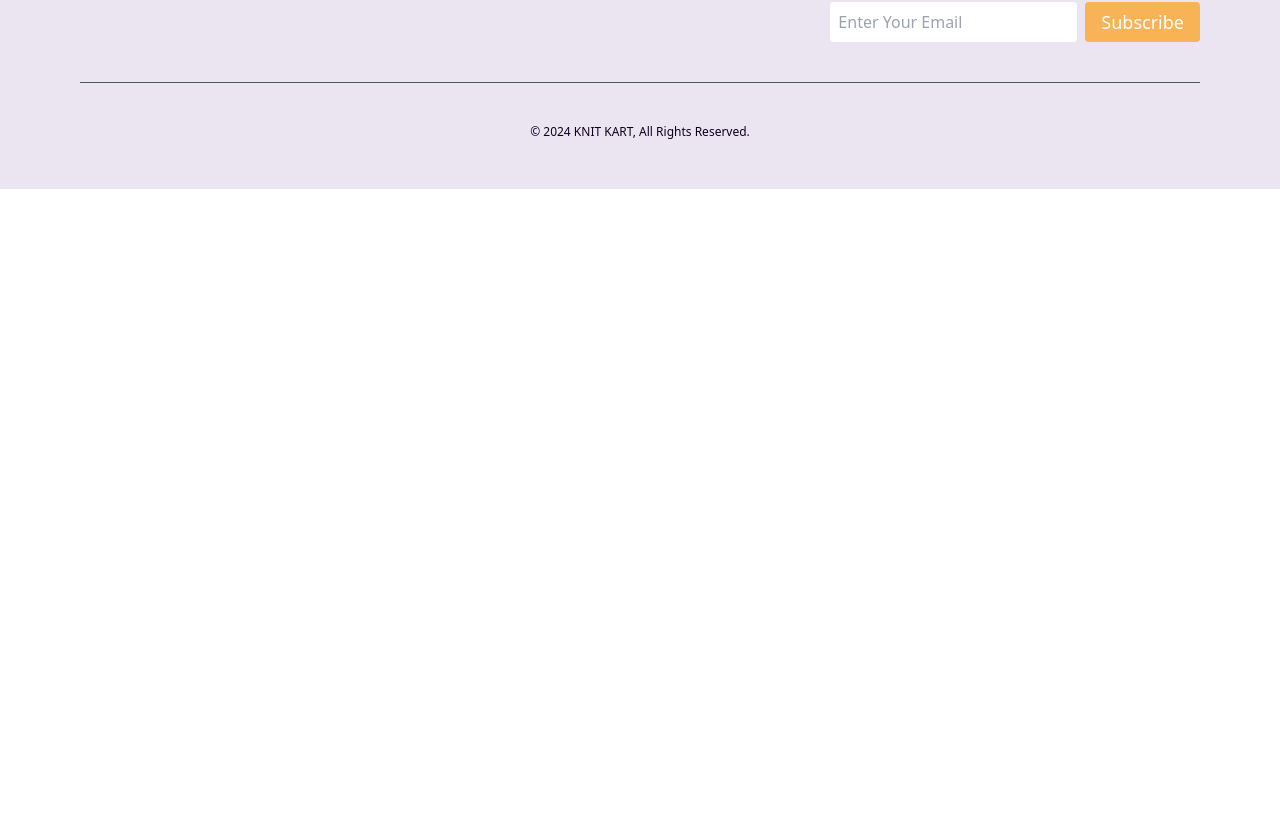
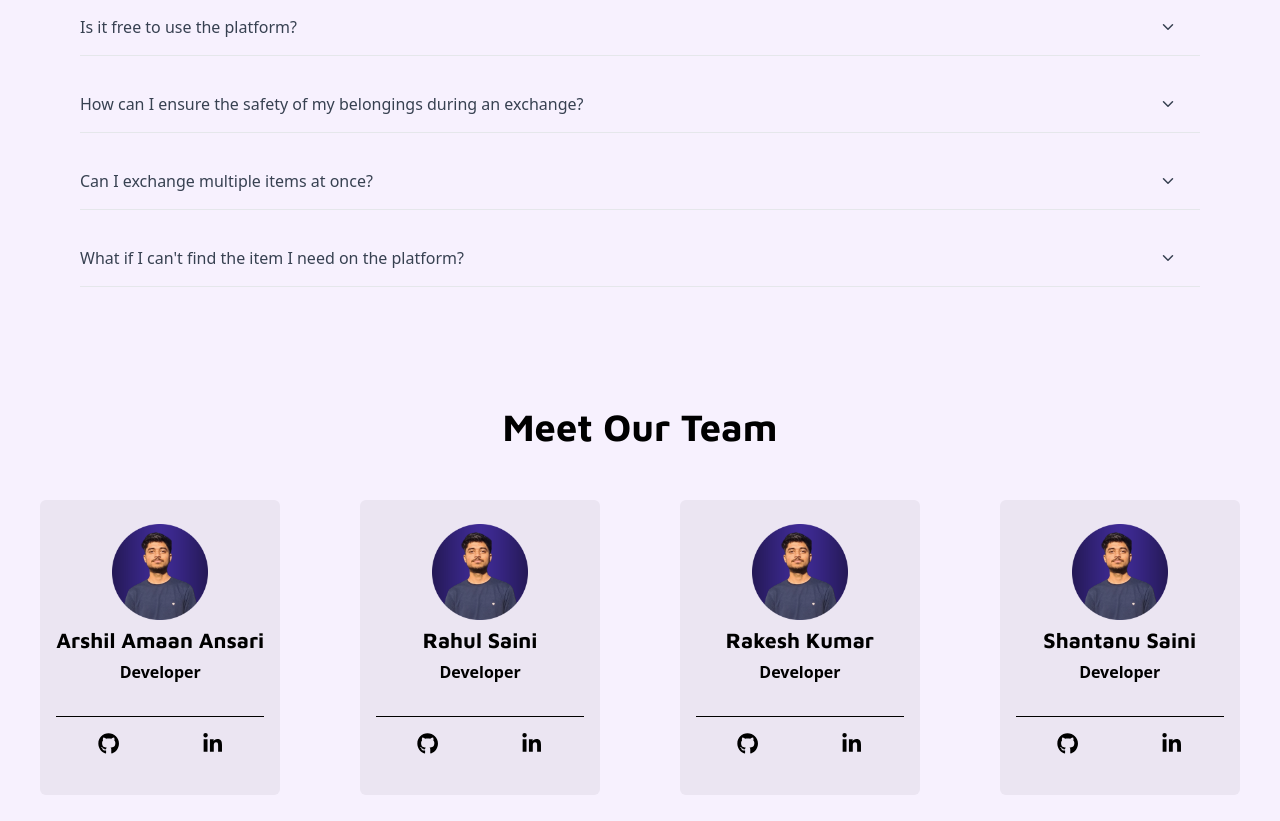
Before and after one commit to Rahul-K-Saini/KNIT-KART, a React (Vite) app in the folder frontend/: page /landing in a window 1280 px wide. Shown: the part 859-1680 px from the top of the page. Before the commit the page ends 1048 px from the top, so only its background shows below. Built offline with nearby package versions, Linux system fonts and the light colour scheme; what tailwindcss-animated would draw is missing.

Commit message:
add: landing page

```diff
--- a/frontend/src/App.jsx
+++ b/frontend/src/App.jsx
@@ -9,13 +9,20 @@ import Profile from "./Pages/Profile/Profile";
 import { BrowserRouter as Router, Routes, Route } from "react-router-dom";
 import Homepage from "./Pages/Home/Homepage";
 import ProtectedRoute from "./Pages/Protected/ProtectedRoute";
+import Landing from "./Pages/Landing/Landing";
 
 const App = () => {
   return (
     <>
-    {/* <h1>Hello</h1> */}
+      {/* <h1>Hello</h1> */}
       <Navbar />
       <Routes>
+        <Route
+          path="/landing"
+          element={
+            <Landing />
+          }
+        />
         <Route
           path="/"
           element={
--- /dev/null
+++ b/frontend/src/Components/OurTeam/OurTeam.jsx
@@ -0,0 +1,32 @@
+import React from 'react';
+import team from './Team';
+import { FaGithub } from "react-icons/fa6";
+import { FaLinkedinIn } from "react-icons/fa6";
+
+const OurTeam = () => {
+    return (
+        <>
+            <div className="flex flex-col justify-center items-center container mx-auto py-8 px-4 w-full bg-background">
+                <h1 className="text-3xl font-bold mb-4">Meet Our Team</h1>
+                <div className="grid md:grid-cols-4 grid-col-1 gap-20 md:my-7 my-4">
+                    {team.map((member, index) => (
+                        <div key={index} className="flex flex-col items-center px-4 py-6 rounded-md bg-footer transition-all hover:-translate-y-3 duration-300 hover:shadow-xl">
+                            <div className='flex flex-col items-center space-y-1'>
+                                <img src={member.imageUrl} className='h-24 w-auto transition-all hover:scale-105 duration-300' />
+                                <h5>{member.name}</h5>
+                                <p className='font-semibold'>{member.title}</p>
+                            </div>
+                            {/* social media links */}
+                            <div className='flex items-center justify-around mt-8 py-4 w-full border-t border-black'>
+                                <a href={member.github}><FaGithub className='hover:cursor-pointer text-xl' /></a>
+                                <a href={member.linkdeIn}><FaLinkedinIn className='hover:cursor-pointer text-xl' /></a>
+                            </div>
+                        </div>
+                    ))}
+                </div>
+            </div>
+        </>
+    );
+};
+
+export default OurTeam;
--- /dev/null
+++ b/frontend/src/Components/OurTeam/Team.js
@@ -0,0 +1,38 @@
+import shantanu from '../../assets/teamImages/shantanu.png'
+
+const team = [
+    {
+        name: "Arshil Amaan Ansari",
+        title: "Developer",
+        linkedin: "",
+        imageUrl: shantanu,
+        linkdeIn: "",
+        github: ""
+    },
+    {
+        name: "Rahul Saini",
+        title: "Developer",
+        linkedin: "",
+        imageUrl: shantanu,
+        linkdeIn: "",
+        github: ""
+    },
+    {
+        name: "Rakesh Kumar",
+        title: "Developer",
+        linkedin: "",
+        imageUrl: shantanu,
+        linkdeIn: "",
+        github: ""
+    },
+    {
+        name: "Shantanu Saini",
+        title: "Developer",
+        linkedin: "",
+        imageUrl: shantanu,
+        linkdeIn: "https://www.linkedin.com/in/saini-shantanu",
+        github: "https://github.com/Shantanu-Saini"
+    }
+]
+
+export default team;
--- /dev/null
+++ b/frontend/src/Pages/Landing/Landing.jsx
@@ -0,0 +1,21 @@
+import React from 'react'
+import Hero from '@/Components/Hero/Hero'
+import FAQs from '@/Components/FAQs/FAQs'
+import OurTeam from '@/Components/OurTeam/OurTeam'
+
+const Landing = () => {
+    return (
+        <>
+            {/* Hero Section */}
+            <Hero />
+
+            {/* FAQ */}
+            <FAQs />
+
+            {/* Our team */}
+            <OurTeam />
+        </>
+    )
+}
+
+export default Landing
```
Also changed, not shown: frontend/src/assets/teamImages/shantanu.png (added).
